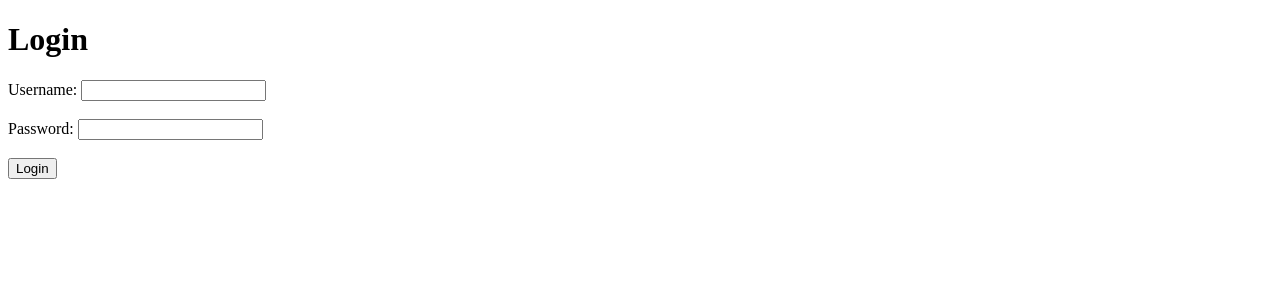
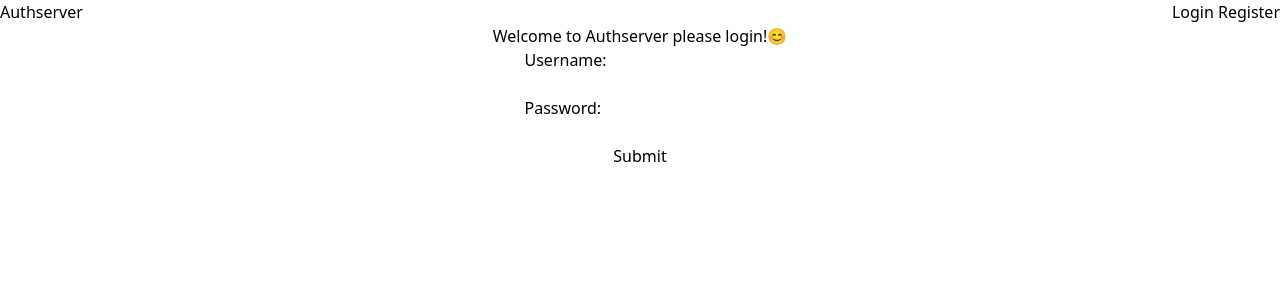
Before and after one commit to Brian-Kariu/authserver, a Django app: page /auth/login/ in a window 1280 px wide. Shown: the top 300 px of the page. Run offline with Django 3.2, Linux system fonts and the light colour scheme; some libraries are stand-ins or nearby versions.

Commit message:
feat: Additon of htmx in templates
- Included htmx and tailwind to the templated
- Added README
- Added License
- Fixed requirements.txt error

```diff
--- /dev/null
+++ b/authentication/templates/base.html
@@ -0,0 +1,31 @@
+<!-- tempaltes/base.html -->
+
+<!DOCTYPE html>
+<html lang="en">
+<head>
+    <meta charset="UTF-8">
+    <title>{% block title %}Authserver{% endblock title %}</title>
+    <meta name="author" content="Brian Kariu">
+    {% block css %}
+    <link href="https://unpkg.com/tailwindcss@^2/dist/tailwind.min.css" rel="stylesheet">
+    {% endblock %}
+    {% load static %}
+</head>
+<body >
+
+    <script src="https://unpkg.com/htmx.org@1.8.0"></script>
+        <nav class="flex justify-between">
+            <h2>Authserver</h2>
+            <div class="gap-6">
+                {% if user.is_authenticated %}
+                    <a class="nav-item nav-link" href="{% url 'logout' %}"><button class="btn btn-link">Logout</button></a>
+                {% else %}
+                    <a class="nav-item nav-link" href="{% url 'login' %}"><button class="btn btn-link">Login</button></a>
+                    <a class="nav-item nav-link" href="{% url 'user-registration' %}"><button class="btn btn-link">Register</button></a>
+                {% endif %}
+            </div>
+        </nav>
+    {% block body %}
+    {% endblock %}
+</body>
+</html>
--- a/authentication/templates/login.html
+++ b/authentication/templates/login.html
@@ -1,17 +1,14 @@
-<!DOCTYPE html>
-<html>
-<head>
-    <title>Login</title>
-</head>
-<body>
-    <h1>Login</h1>
-    <form method="post">
-        {% csrf_token %}
+{% extends 'base.html' %}
+
+{% block body %}
+<div class="flex flex-col items-center">
+    <h1>Welcome to Authserver please login!😊</h1>
+    <form class="flex flex-col" hx-get="/auth/home">
         <label for="username">Username:</label>
-        <input type="text" id="username" name="username" required><br><br>
+        <input type="text" id="username" name="username" required>
         <label for="password">Password:</label>
-        <input type="password" id="password" name="password" required><br><br>
-        <button type="submit">Login</button>
+        <input type="password" id="password" name="password" required>
+        <button class="items-center" type="submit">Submit</button>
     </form>
-</body>
-</html>
+</div>
+{% endblock %}
--- a/authentication/urls.py
+++ b/authentication/urls.py
@@ -4,14 +4,14 @@ from rest_framework_simplejwt.views import (
     TokenRefreshView,
     TokenVerifyView,
 )
-from .views import UserRegistrationView, user_login, user_logout
+from .views import UserRegistrationView, user_login, user_logout, home
 
 urlpatterns = [
     path("token/", TokenObtainPairView.as_view(), name="token_obtain_pair"),
     path("token/refresh/", TokenRefreshView.as_view(), name="token_refresh"),
     path("token/verify/", TokenVerifyView.as_view(), name="token_verify"),
     path("register/", UserRegistrationView.as_view(), name="user-registration"),
-    path("auth/", include("rest_framework.urls")),
     path("login/", user_login, name="login"),
     path("logout/", user_logout, name="logout"),
+    path("home/", home, name="home"),
 ]
--- a/authentication/views.py
+++ b/authentication/views.py
@@ -47,3 +47,6 @@ def user_login(request):
 def user_logout(request):
     logout(request)
     return redirect("/login")
+
+def home(request):
+    return render(request, "home.html")
```
Also changed, not shown: authentication/templates/home.html (+7 -12 lines), requirements/requirements.txt (+61 -14 lines), LICENSE.txt (added), README.md (added), src/assets/padlock.png (added), 2 other files.
